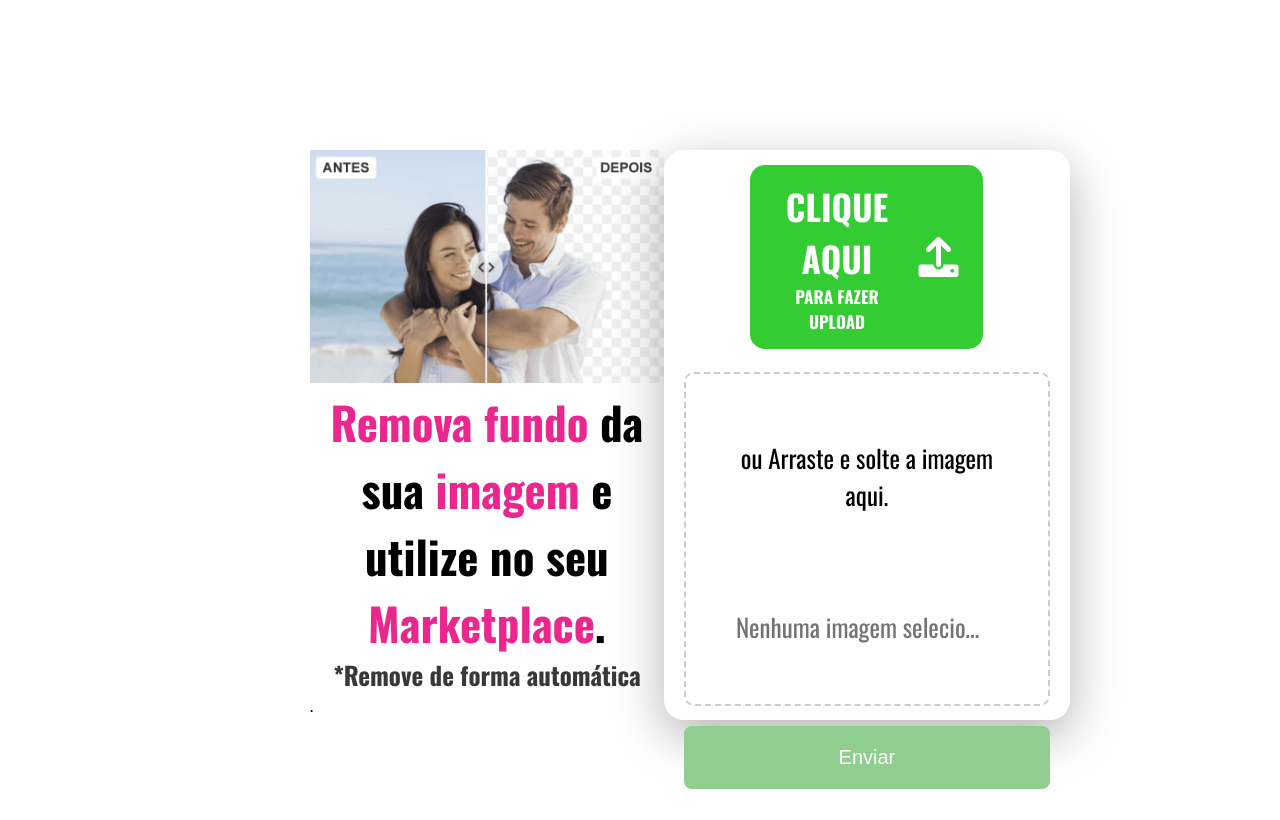
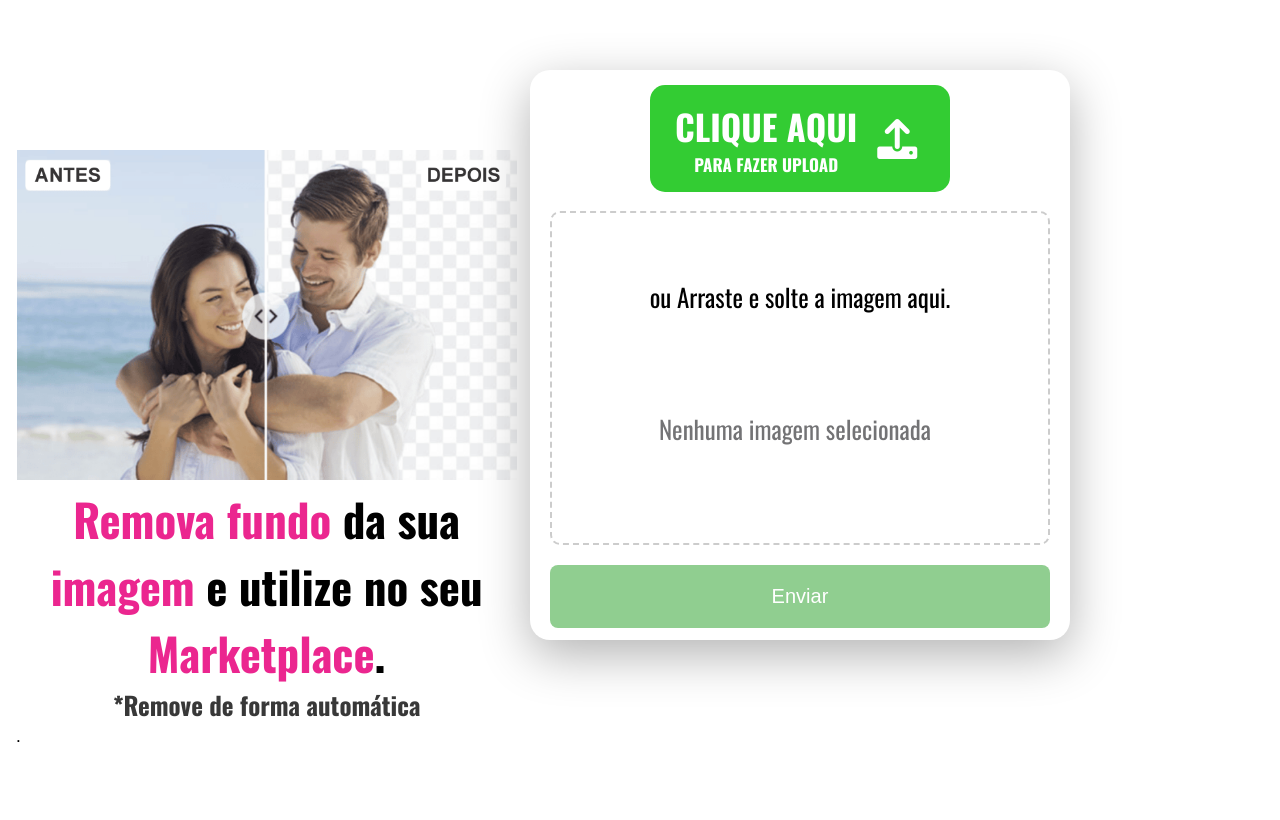
Before and after one commit to viniciusfeld/Remove-Master-BG, a Django app: page / in a window 1280 px wide. Shown: the part 170-990 px from the top of the page. After the commit the page ends 912 px from the top, so only its background shows below. Run offline with Django 5.2, Linux system fonts and the light colour scheme; parts of the project's set-up code (start-up, migrations or seed data) failed here and were passed over.

Commit message:
CHANGE: Reponsividade

```diff
--- a/RemoveBG/static/css/styles.css
+++ b/RemoveBG/static/css/styles.css
@@ -5,6 +5,7 @@ body {
     margin: 0;
     padding: 0;
     padding: 0 10px; /* Adiciona um pequeno padding lateral */
+    overflow-x: hidden;
 }
 
 header {
@@ -105,20 +106,6 @@ main {
     margin-top: 150px;
     flex: 1;
 }
-
-/* .upload-container h1 {
-    display: flex;
-    align-items: center;
-    justify-content: center;
-    font-size: 2.5em;
-    color: #33CC33;
-}
-
-.upload-container h1 i {
-    margin-left: 15px;
-    color:  #33CC33;
-    font-size: 40px;
-} */
 
 .upload-button-title {
     display: inline-flex;
@@ -379,6 +366,26 @@ main {
 }
 
 /* Responsividade */
+
+/* Para telas maiores que 1024px */
+@media screen and (min-width: 1024px) {
+    .upload-container {
+        width: 70%; /* Aumenta a largura do container */
+        margin-top: 70px; /* Ajusta a margem superior */
+    }
+
+    .image-container {
+        width: 60%; /* Centraliza e ajusta a largura */
+        margin-left: auto;
+        margin-right: auto;
+    }
+
+    .upload-button-title {
+        width: 50%; /* Botão menor para telas grandes */
+        font-size: 28px; /* Fonte maior para o botão */
+    }
+}
+
 @media screen and (max-width: 768px) {
     main {
         flex-direction: column; /* Coloca a drop-zone acima da image-container */
@@ -388,11 +395,13 @@ main {
     .upload-container {
         margin-right: 0; /* Remove a margem direita para centralizar o container */
         margin-top: 50px; /* Reduz a margem superior */
+        width: 90%; /* Ajusta a largura para telas menores */
     }
 
     .image-container {
         margin-left: 0; /* Remove a margem esquerda para centralizar a imagem */
         margin-top: 30px; /* Reduz a margem superior */
+        width: 90%; /* Ajusta a largura para centralizar a imagem */
     }
 }
 
@@ -401,6 +410,7 @@ main {
         flex-direction: column; /* Ajusta o header para telas muito pequenas */
         align-items: center;
         gap: 20px;
+        text-align: center;
     }
 
     .logo {
@@ -408,20 +418,89 @@ main {
         text-align: center; /* Centraliza o logo */
     }
 
-    /* nav, .login {
-        margin-right: 0;
-        justify-content: center;
-    } */
-
     .upload-container {
         max-width: 90%; /* Reduz a largura máxima para melhor se ajustar à tela */
+        margin-top: 30px; /* Ajuste adicional para melhorar o espaçamento */
     }
 
     .drop-zone {
         height: 200px; /* Reduz a altura da drop-zone para melhor ajuste */
     }
 
+    .image-container {
+        margin-top: 20px; /* Reduz a margem superior em telas muito pequenas */
+        text-align: center; /* Centraliza a imagem */
+    }
+
     .image-container p {
-        font-size: 35px; /* Reduz o tamanho da fonte do texto na imagem */
+        font-size: 30px; /* Reduz o tamanho da fonte do texto na imagem */
+    }
+
+    .upload-button-title {
+        width: 80%; /* Faz o botão ocupar toda a largura da drop-zone */
+        font-size: 24px; /* Ajusta o tamanho da fonte do botão */
+        padding: 10px; /* Ajusta o padding do botão */
+    }
+
+    .upload-button-title i {
+        font-size: 35px; /* Reduz o tamanho do ícone no botão */
     }
 }
+
+/* Para telas maiores que 1024px */
+@media screen and (min-width: 1024px) {
+    .upload-container {
+        width: 70%; /* Aumenta a largura do container */
+        margin-top: 70px; /* Ajusta a margem superior */
+    }
+
+    .image-container {
+        width: 60%; /* Centraliza e ajusta a largura */
+        margin-left: auto;
+        margin-right: auto;
+    }
+
+    .upload-button-title {
+        width: 50%; /* Botão menor para telas grandes */
+        font-size: 28px; /* Fonte maior para o botão */
+    }
+}
+
+/* Para telas entre 768px e 1024px (tablets e iPads) */
+@media screen and (min-width: 768px) and (max-width: 1024px) {
+    .upload-container {
+        width: 80%; /* Ajuste de largura para tablets */
+        margin-top: 60px; /* Ajuste a margem superior */
+    }
+
+    .image-container {
+        width: 80%; /* Ajusta o tamanho da imagem para se adaptar a tablets */
+    }
+
+    .upload-button-title {
+        width: 70%; /* Ajusta o tamanho do botão de upload */
+        font-size: 26px; /* Fonte um pouco maior para tablets */
+    }
+}
+
+/* Para telas entre 480px e 768px (smartphones maiores) */
+@media screen and (min-width: 480px) and (max-width: 768px) {
+    .upload-container {
+        width: 85%; /* Ajuste de largura */
+        margin-top: 40px; /* Ajusta a margem superior */
+    }
+
+    .image-container {
+        margin-top: 25px; /* Reduz a margem superior para uma melhor organização */
+        width: 85%;
+    }
+
+    .upload-button-title {
+        width: 70%; /* Botão ligeiramente maior */
+        font-size: 22px;
+    }
+
+    .drop-zone {
+        height: 220px; /* Ajuste a altura da drop-zone */
+    }
+}
```
